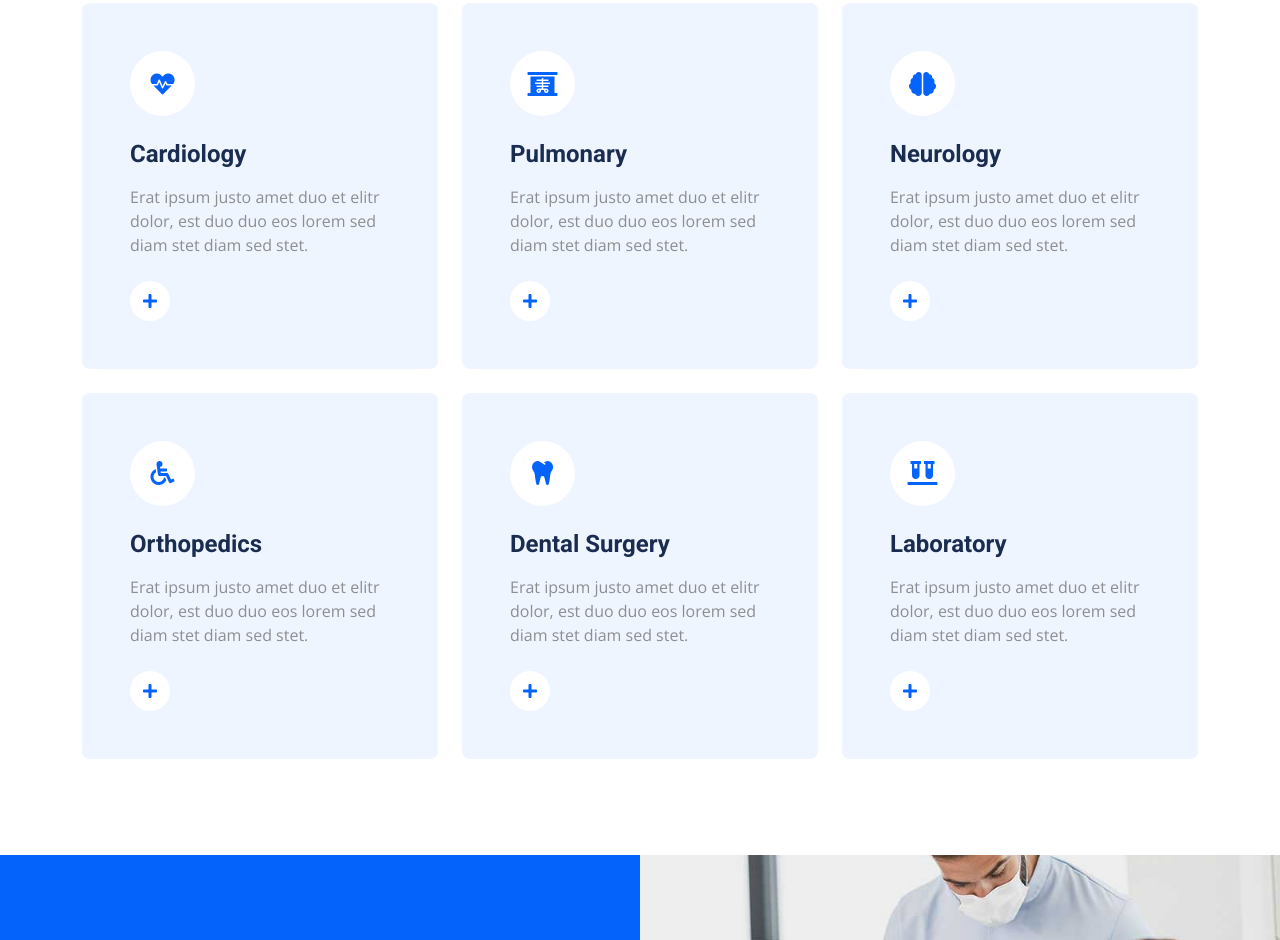
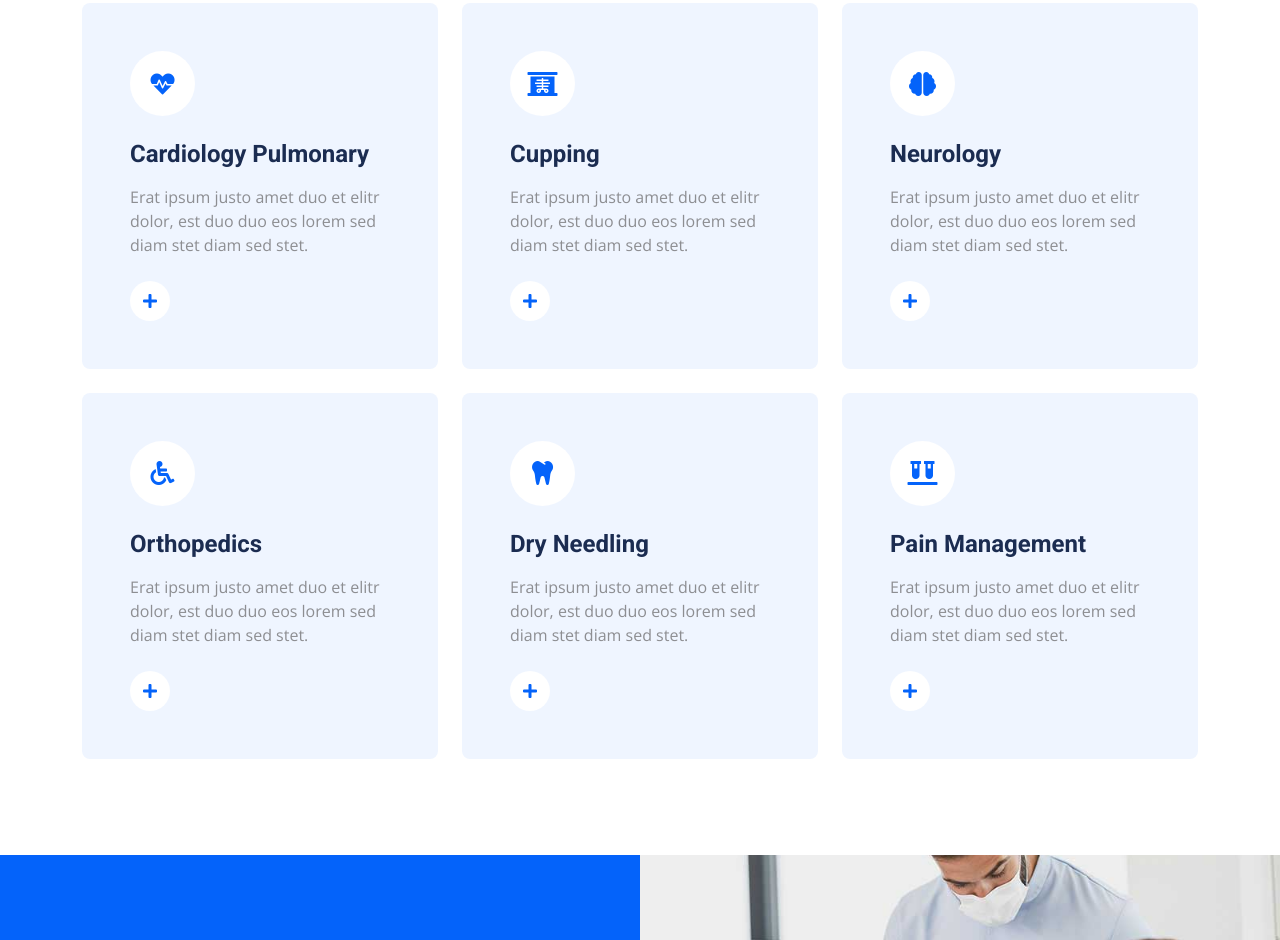
Before and after one commit to ShreeHaridasi/Shree-Haridasi, a plain HTML site: page index.html in a window 1280 px wide. Shown: the part 1907-2847 px from the top of the page. Drawn offline with nearby package versions, Linux system fonts and the light colour scheme.

Commit message:
Update index.html

```diff
--- a/index.html
+++ b/index.html
@@ -209,7 +209,7 @@
                         <div class="d-inline-flex align-items-center justify-content-center bg-white rounded-circle mb-4" style="width: 65px; height: 65px;">
                             <i class="fa fa-heartbeat text-primary fs-4"></i>
                         </div>
-                        <h4 class="mb-3">Cardiology</h4>
+                        <h4 class="mb-3">Cardiology Pulmonary</h4>
                         <p class="mb-4">Erat ipsum justo amet duo et elitr dolor, est duo duo eos lorem sed diam stet diam sed stet.</p>
                         <a class="btn" href=""><i class="fa fa-plus text-primary me-3"></i>Read More</a>
                     </div>
@@ -219,7 +219,7 @@
                         <div class="d-inline-flex align-items-center justify-content-center bg-white rounded-circle mb-4" style="width: 65px; height: 65px;">
                             <i class="fa fa-x-ray text-primary fs-4"></i>
                         </div>
-                        <h4 class="mb-3">Pulmonary</h4>
+                        <h4 class="mb-3">Cupping</h4>
                         <p class="mb-4">Erat ipsum justo amet duo et elitr dolor, est duo duo eos lorem sed diam stet diam sed stet.</p>
                         <a class="btn" href=""><i class="fa fa-plus text-primary me-3"></i>Read More</a>
                     </div>
@@ -249,7 +249,7 @@
                         <div class="d-inline-flex align-items-center justify-content-center bg-white rounded-circle mb-4" style="width: 65px; height: 65px;">
                             <i class="fa fa-tooth text-primary fs-4"></i>
                         </div>
-                        <h4 class="mb-3">Dental Surgery</h4>
+                        <h4 class="mb-3">Dry Needling</h4>
                         <p class="mb-4">Erat ipsum justo amet duo et elitr dolor, est duo duo eos lorem sed diam stet diam sed stet.</p>
                         <a class="btn" href=""><i class="fa fa-plus text-primary me-3"></i>Read More</a>
                     </div>
@@ -259,7 +259,7 @@
                         <div class="d-inline-flex align-items-center justify-content-center bg-white rounded-circle mb-4" style="width: 65px; height: 65px;">
                             <i class="fa fa-vials text-primary fs-4"></i>
                         </div>
-                        <h4 class="mb-3">Laboratory</h4>
+                        <h4 class="mb-3">Pain Management</h4>
                         <p class="mb-4">Erat ipsum justo amet duo et elitr dolor, est duo duo eos lorem sed diam stet diam sed stet.</p>
                         <a class="btn" href=""><i class="fa fa-plus text-primary me-3"></i>Read More</a>
                     </div>
```
